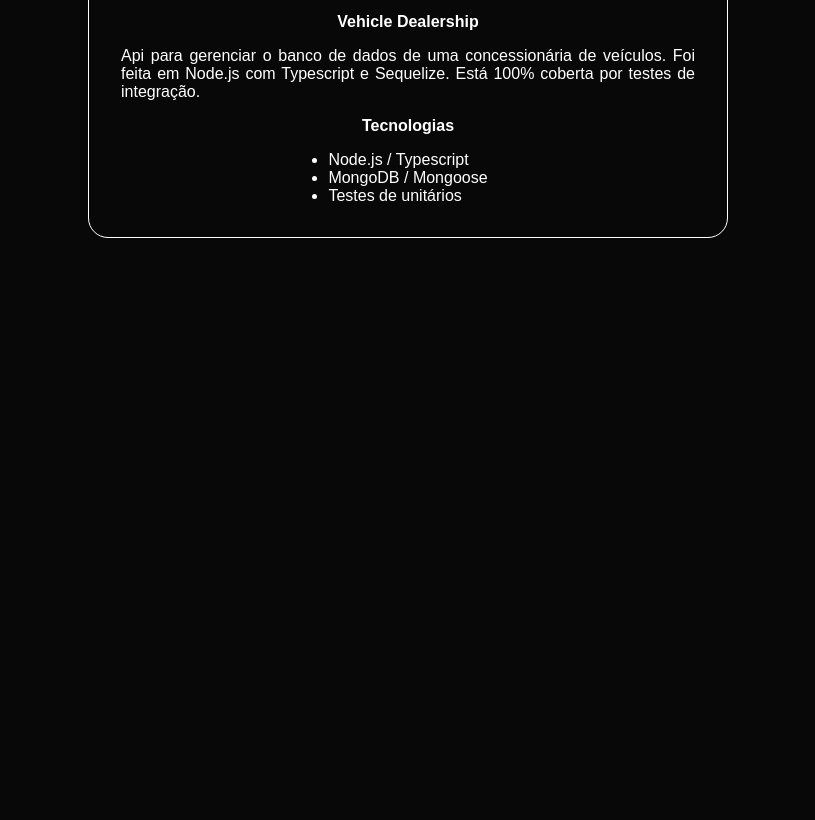
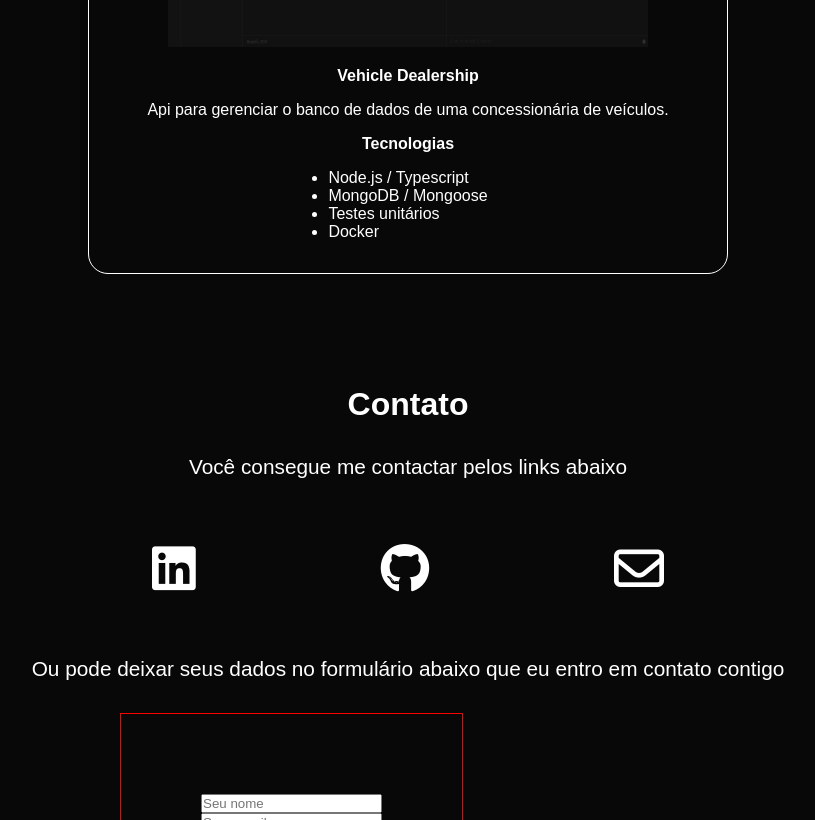
Before and after one commit to kelderpassos/portfolio-website, a plain HTML site: page index.html in a window 1280 px wide. Shown: the part 3216-4036 px from the top of the page, without its empty margins (232-1047 px from the left). Before the commit the page ends 3486 px from the top, so only its background shows below. Drawn offline with Linux system fonts and the light colour scheme.

Commit message:
Feat: project section tweaked with new css styles and contact section under development

```diff
--- a/index.html
+++ b/index.html
@@ -6,6 +6,7 @@
     <meta name="viewport" content="width=device-width, initial-scale=1.0" />
     <title>Portfólio Kelder Passos</title>
     <link rel="stylesheet" href="style.css" />
+    <script src="https://kit.fontawesome.com/c02ec5141b.js" crossorigin="anonymous"></script>
   </head>
   <body>
     <div class="main-container">
@@ -102,9 +103,8 @@
     <div class="portfolio-container">
       <h1>Portfólio</h1>
       <div class="portfolio-projects">
-        <a href="https://my-music-app-kelderpassos.vercel.app/">
           <section>
-            <a href="https://github.com/kelderpassos/vehicle-dealership">
+            <a href="https://my-music-app-kelderpassos.vercel.app/">
               <img src="images/my-musicApp.png" class="project-img"/>
             </a>
             <h4>myMusic App</h4>
@@ -120,14 +120,15 @@
               <li>Testes unitários</li>
             </ul>
           </section>
-        </a>
           <section>
-            <a href="https://github.com/kelderpassos/vehicle-dealership">
+            <a href="https://github.com/kelderpassos/soccer-championship-api">
               <img src="images/tfc_classificacao.png" class="project-img"/>
             </a>
             <h4>Soccer Championship Api</h4>
             <p>
               Api de resultados e dados de um campeonato de futebol.
+              É possível visualizar partidas em andamento ou finalizadas, alterar o placar
+              de partidas em andamento, adicionar novas partidas
             </p>
             <h4>Tecnologias</h4>
             <ul>
@@ -135,6 +136,7 @@
               <li>MySQL / Sequelize</li>
               <li>Testes de integração</li>
               <li>React / Javascript</li>
+              <li>Docker</li>
             </ul>
           </section>
           <section>
@@ -144,21 +146,47 @@
             <h4>Vehicle Dealership</h4>
             <p>
               Api para gerenciar o banco de dados de uma concessionária de veículos.
-              Foi feita em Node.js com Typescript e Sequelize.
-              Está 100% coberta por testes de integração.
             </p>
             <h4>Tecnologias</h4>
             <ul>
               <li>Node.js / Typescript</li>
               <li>MongoDB / Mongoose</li>
-              <li>Testes de unitários</li>
+              <li>Testes unitários</li>
+              <li>Docker</li>
             </ul>
           </section>
       </div>
     </div>
     <!------ contact -------->
-    <div>
-
+    <div class="contact-container">
+      <h1>Contato</h1>
+      <p>Você consegue me contactar pelos links abaixo</p>
+      <div>
+        <section>
+          <a href="https://www.linkedin.com/in/kelderpassos/">
+            <i class="fa-brands fa-linkedin"></i>
+          </a>
+        </section>
+        <section>
+          <a href="https://github.com/kelderpassos">
+            <i class="fa-brands fa-github"></i>
+          </a>
+        </section>
+        <section>
+          <a href="mailto:kelder.passos@gmail.com">
+            <i class="fa-regular fa-envelope"></i>
+          </a>
+        </section>
+      </div>
+      <p>Ou pode deixar seus dados no formulário abaixo que eu entro em contato contigo</p>
+      <div class="form-container">
+        <form action="">
+          <input name="name" placeholder="Seu nome" required type="text">
+          <input name="email" placeholder="Seu e-mail" required type="email">
+          <textarea name="message" placeholder="Sua mensagem" required></textarea>
+          <button type="submit">Enviar</button>
+        </form>
+      </div>
     </div>
   </body>
 </html>
--- a/style.css
+++ b/style.css
@@ -204,9 +204,57 @@ nav ul li a:hover::after {
 .project-img {
   height: 20rem;
   width: 30rem;
-  opacity: 0.5;
+  opacity: 0.3;
 }
 
 .project-img:hover {
   opacity: 1;
 }
+
+.contact-container {
+  display: flex;
+  flex-direction: column;
+  align-items: center;
+  justify-content: center;
+
+  width: 60%;
+  margin-top: 5rem;
+}
+
+.contact-container h1 {
+  margin-bottom: 2rem;
+}
+
+.contact-container p {
+  font-size: 1.3rem;
+}
+
+.contact-container div {
+  display: flex;
+  justify-content: space-between;
+
+
+  padding: 2rem;
+  width: 40rem;
+}
+
+.contact-container section {
+  padding: 2rem;
+}
+
+.contact-container i {
+  font-size: 50px;
+}
+
+.contact-container a {
+  color: #FFF;
+  text-decoration: none;
+}
+
+.contact-container form {
+  display: flex;
+  flex-direction: column;
+
+  padding: 5rem;
+  border: solid red 1px;
+}
```
